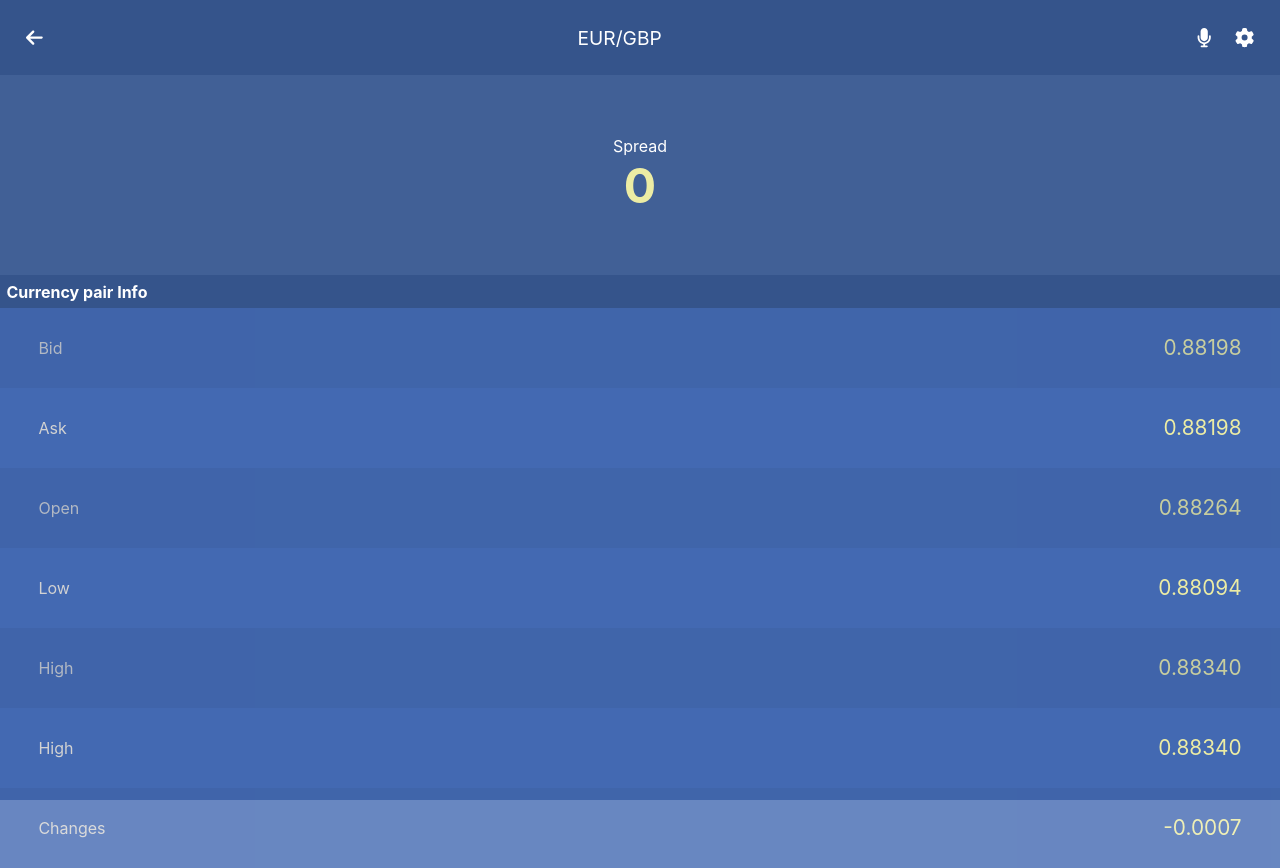
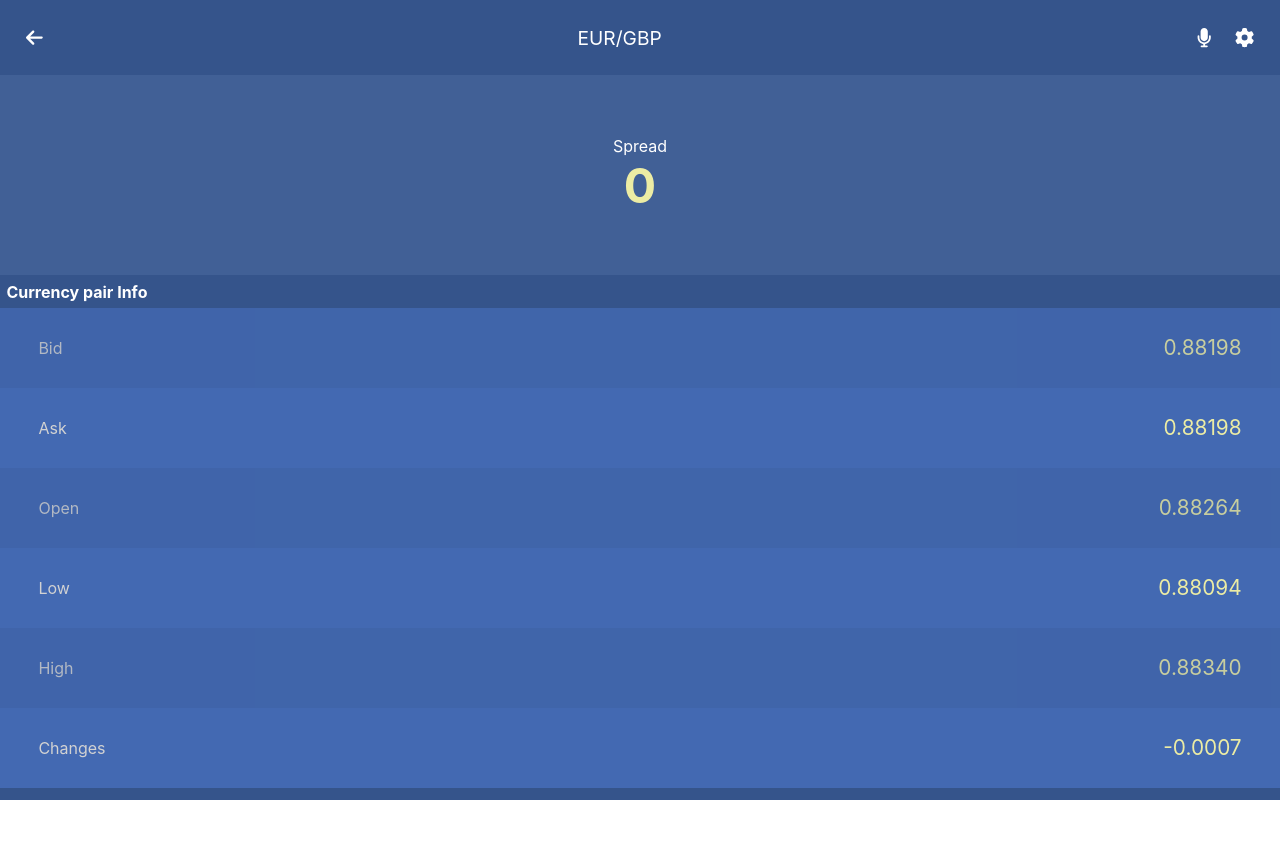
Before and after one commit to zdnahom/trading-app, a React (Create React App) app: page /currency-detail in a window 1280 px wide. After the commit the page ends 800 px from the top, so only its background shows below. Built offline with nearby package versions, Linux system fonts and the light colour scheme.

Commit message:
Remove repeated div

```diff
--- a/src/components/CurrencyPairDetail.js
+++ b/src/components/CurrencyPairDetail.js
@@ -46,10 +46,6 @@ const CurrencyPairDetail = () => {
           <span className="info-text">{clickedPair[0].high}</span>
         </div>
         <div className="currency-pair-info">
-          <span>High</span>
-          <span className="info-text">{clickedPair[0].high}</span>
-        </div>
-        <div className="currency-pair-info">
           <span>Changes</span>
           <span className="info-text">{clickedPair[0].changes.toFixed(4)}</span>
         </div>
```
